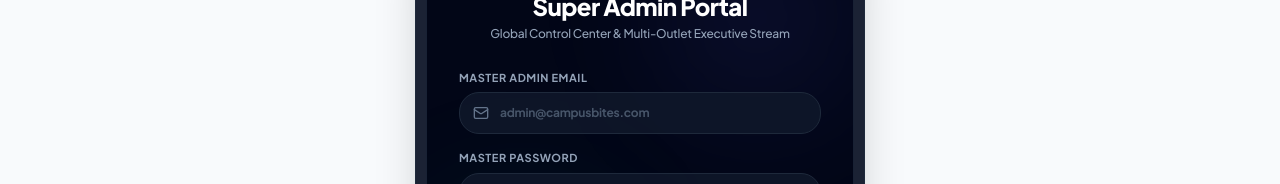
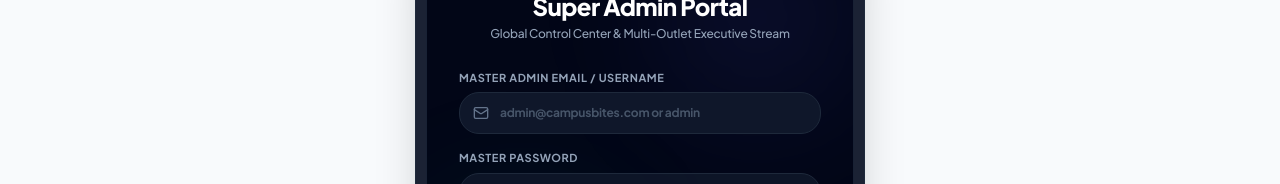
Before and after one commit to murtuza-alii/campusbites, a React (Vite) app in the folder frontend/: page /admin/login in a window 1280 px wide. Shown: the part 280-464 px from the top of the page. Built offline with nearby package versions, Linux system fonts and the light colour scheme; no server answers.

Commit message:
fix(auth): support email/username in loginSchema validator and AdminLogin portal

```diff
--- a/frontend/src/components/AdminLogin.tsx
+++ b/frontend/src/components/AdminLogin.tsx
@@ -33,11 +33,13 @@
     setIsLoading(true);
 
     try {
+      const isEmail = email.includes('@');
       const res = await fetch(`${API_BASE_URL}/api/auth/login`, {
         method: 'POST',
         headers: { 'Content-Type': 'application/json' },
         body: JSON.stringify({
-          email: email.trim(),
+          email: isEmail ? email.trim() : undefined,
+          username: !isEmail ? email.trim() : undefined,
           password: password
         })
       });
@@ -101,20 +103,20 @@
 
           {/* Form Content */}
           <form onSubmit={handleLogin} className="space-y-4 relative z-10">
-            {/* Email Input */}
+            {/* Email / Username Input */}
             <div className="space-y-1.5">
               <label className="text-[11px] font-bold text-slate-400 uppercase tracking-wider block">
-                Master Admin Email
+                Master Admin Email / Username
               </label>
               <div className="relative">
                 <Mail className="w-4 h-4 text-slate-500 absolute left-3.5 top-1/2 -translate-y-1/2" />
                 <input
-                  type="email"
+                  type="text"
                   required
-                  placeholder="admin@campusbites.com"
+                  placeholder="admin@campusbites.com or admin"
                   value={email}
                   onChange={e => setEmail(e.target.value)}
-                  className="w-full pl-10 pr-4 py-3 bg-slate-900/90 border border-slate-800 rounded-2xl text-xs font-bold text-white placeholder:text-slate-600 focus:bg-slate-900 focus:outline-none focus:ring-2 focus:ring-indigo-500 focus:border-indigo-500 transition-all"
+                  className="w-full pl-10 pr-4 py-3 bg-slate-900 border border-slate-800 rounded-2xl text-xs font-bold text-white focus:bg-slate-900/90 focus:outline-none focus:ring-2 focus:ring-indigo-500 transition-all placeholder:text-slate-600"
                 />
               </div>
             </div>
```
Also changed, not shown: 1 other file (tests, documents, lock files or other folders).
